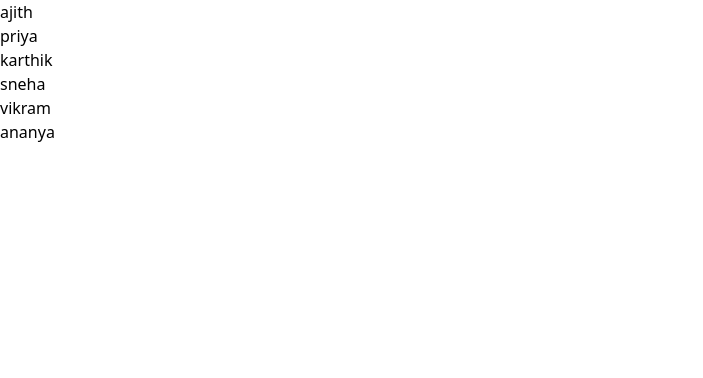
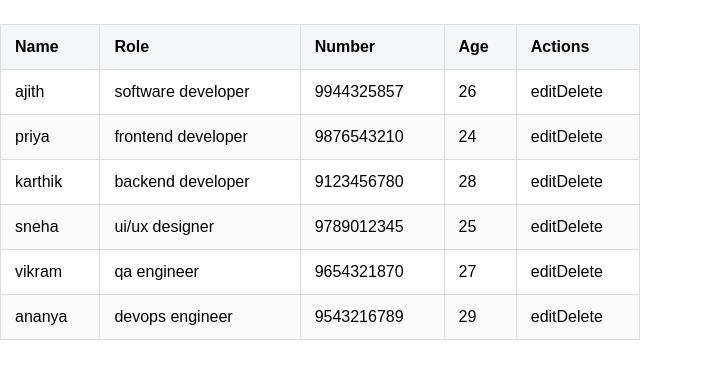
Before and after one commit to ajithyaasaf/React-learn, a React (Vite) app in the folder Crud_app_employees/vite-project/: page / in a window 1280 px wide. Shown: the top 378 px of the page, without its empty margins (0-703 px from the left). Built offline with nearby package versions, Linux system fonts and the light colour scheme.

Commit message:
Finish merge

```diff
--- a/Crud_app_employees/vite-project/src/App.css
+++ b/Crud_app_employees/vite-project/src/App.css
@@ -0,0 +1,27 @@
+/* Simple, clean table styling */
+table {
+  width: 50%;
+  border-collapse: collapse;
+  margin-top: 1.5rem;
+  font-family: sans-serif;
+}
+
+th,
+td {
+  border: 1px solid #ddd;
+  padding: 10px 14px;
+  text-align: left;
+}
+
+th {
+  background-color: #f4f6f8;
+  font-weight: 600;
+}
+
+tbody tr:nth-child(even) {
+  background-color: #fafafa;
+}
+
+tbody tr:hover {
+  background-color: #f1f5f9;
+}
--- a/Crud_app_employees/vite-project/src/components/Table.jsx
+++ b/Crud_app_employees/vite-project/src/components/Table.jsx
@@ -1,18 +1,44 @@
-import employees from "../data/employee"
+import { useEffect, useState } from "react";
+import employees from "../data/employee";
 
 function Table() {
-    return (
-        <>
-            <div style={{ color: "black" }}>
-                {employees.map((data) => {
+  const [employe, setEmployee] = useState();
+  useEffect(() => {
+    setEmployee(employees);
+  }, []);
 
-                    return (
-                        <p>{data.name}</p>
-                    )
-                })}
-            </div>
-        </>
-    )
+  function handleDelete(id) {}
+  return (
+    <div style={{ color: "black" }}>
+      <table>
+        <thead>
+          <tr>
+            <th>Name</th>
+            <th>Role</th>
+            <th>Number</th>
+            <th>Age</th>
+            <th>Actions</th>
+          </tr>
+        </thead>
+        <tbody>
+          {employees.map((data) => {
+            return (
+              <tr key={data.id || data.name}>
+                <td>{data.name}</td>
+                <td>{data.role}</td>
+                <td>{data.number}</td>
+                <td>{data.age}</td>
+                <td>
+                  <button>edit</button>
+                  <button onClick={() => handleDelete(data.id)}>Delete</button>
+                </td>
+              </tr>
+            );
+          })}
+        </tbody>
+      </table>
+    </div>
+  );
 }
 
-export default Table
+export default Table;
```
Also changed, not shown: Crud_app_employees/vite-project/app2.jsx (deleted, +0 -17 lines), 1 other file (tests, documents, lock files or other folders).
